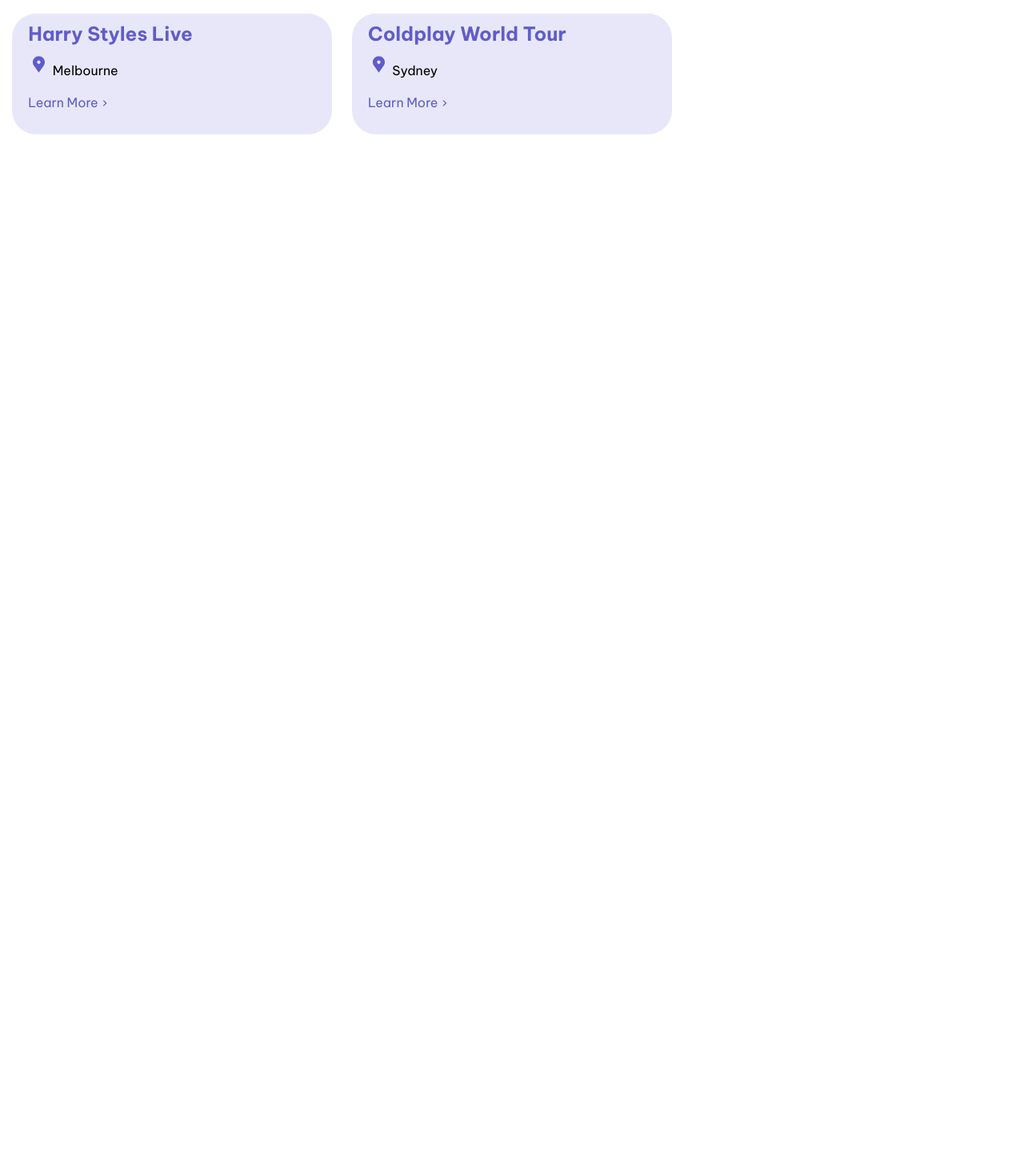
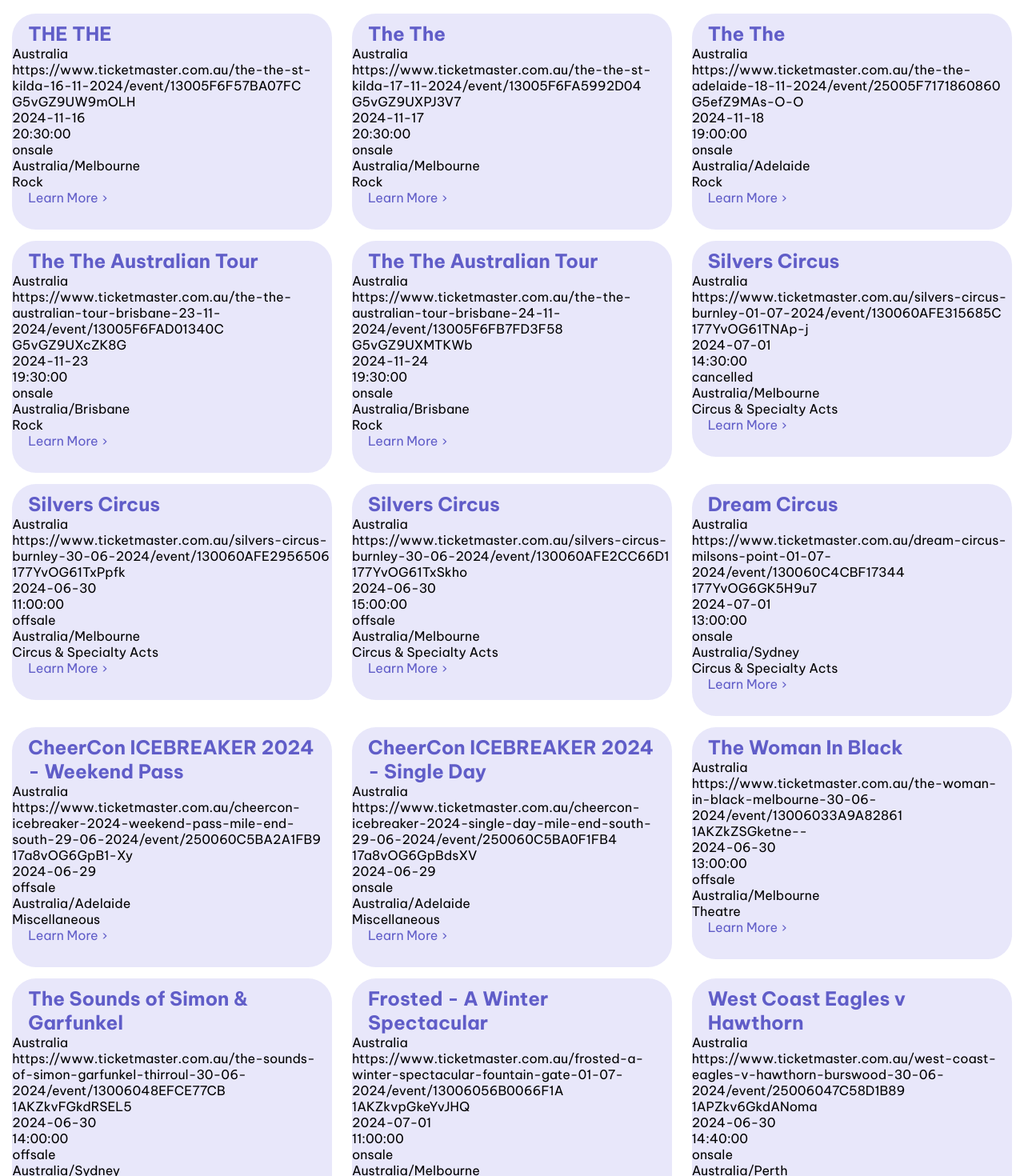
Before and after one commit to ConorShirren/visory-engineering-challenge-frontend, an Angular app in the folder client/: page / in a window 1280 px wide. Shown: the part 100-1570 px from the top of the page at 80% size. Before the commit the page ends 800 px from the top, so only its background shows below. Built offline with nearby package versions, Linux system fonts and the light colour scheme.

Commit message:
feat: update event component

```diff
--- a/client/src/app/details/details.component.ts
+++ b/client/src/app/details/details.component.ts
@@ -18,7 +18,14 @@
       <section class="listing-features">
         <h2 class="section-heading">About this event location</h2>
         <ul>
-          <li>Location: {{ event?.location }}</li>
+          <li>Location: Australia</li>
+          <li>{{ event?.url }}</li>
+          <li>{{ event?.id }}</li>
+          <li>{{ event?.dates?.start?.localDate }}</li>
+          <li>{{ event?.dates?.start?.localTime }}</li>
+          <li>{{ event?.dates?.status?.code }}</li>
+          <li>{{ event?.dates?.timezone }}</li>
+          <li>{{ event?.classification }}</li>
         </ul>
       </section>
     </article>
--- a/client/src/app/event.service.ts
+++ b/client/src/app/event.service.ts
@@ -9,18 +9,322 @@
 
   protected eventList: Event[] = [
     {
-      id: 0,
-      name: 'Harry Styles Live',
-      location: 'Melbourne',
-      type: 'concert',
-      url: 'url',
+      name: 'THE THE',
+      id: 'G5vGZ9UW9mOLH',
+      url: 'https://www.ticketmaster.com.au/the-the-st-kilda-16-11-2024/event/13005F6F57BA07FC',
+      dates: {
+        start: {
+          localDate: '2024-11-16',
+          localTime: '20:30:00',
+        },
+        status: {
+          code: 'onsale',
+        },
+        timezone: 'Australia/Melbourne',
+      },
+      classification: 'Rock',
     },
     {
-      id: 1,
-      name: 'Coldplay World Tour',
-      location: 'Sydney',
-      type: 'concert',
-      url: 'url',
+      name: 'The The',
+      id: 'G5vGZ9UXPJ3V7',
+      url: 'https://www.ticketmaster.com.au/the-the-st-kilda-17-11-2024/event/13005F6FA5992D04',
+      dates: {
+        start: {
+          localDate: '2024-11-17',
+          localTime: '20:30:00',
+        },
+        status: {
+          code: 'onsale',
+        },
+        timezone: 'Australia/Melbourne',
+      },
+      classification: 'Rock',
+    },
+    {
+      name: 'The The',
+      id: 'G5efZ9MAs-O-O',
+      url: 'https://www.ticketmaster.com.au/the-the-adelaide-18-11-2024/event/25005F7171860860',
+      dates: {
+        start: {
+          localDate: '2024-11-18',
+          localTime: '19:00:00',
+        },
+        status: {
+          code: 'onsale',
+        },
+        timezone: 'Australia/Adelaide',
+      },
+      classification: 'Rock',
+    },
+    {
+      name: 'The The Australian Tour',
+      id: 'G5vGZ9UXcZK8G',
+      url: 'https://www.ticketmaster.com.au/the-the-australian-tour-brisbane-23-11-2024/event/13005F6FAD01340C',
+      dates: {
+        start: {
+          localDate: '2024-11-23',
+          localTime: '19:30:00',
+        },
+        status: {
+          code: 'onsale',
+        },
+        timezone: 'Australia/Brisbane',
+      },
+      classification: 'Rock',
+    },
+    {
+      name: 'The The Australian Tour',
+      id: 'G5vGZ9UXMTKWb',
+      url: 'https://www.ticketmaster.com.au/the-the-australian-tour-brisbane-24-11-2024/event/13005F6FB7FD3F58',
+      dates: {
+        start: {
+          localDate: '2024-11-24',
+          localTime: '19:30:00',
+        },
+        status: {
+          code: 'onsale',
+        },
+        timezone: 'Australia/Brisbane',
+      },
+      classification: 'Rock',
+    },
+    {
+      name: 'Silvers Circus',
+      id: '177YvOG61TNAp-j',
+      url: 'https://www.ticketmaster.com.au/silvers-circus-burnley-01-07-2024/event/130060AFE315685C',
+      dates: {
+        start: {
+          localDate: '2024-07-01',
+          localTime: '14:30:00',
+        },
+        status: {
+          code: 'cancelled',
+        },
+        timezone: 'Australia/Melbourne',
+      },
+      classification: 'Circus & Specialty Acts',
+    },
+    {
+      name: 'Silvers Circus',
+      id: '177YvOG61TxPpfk',
+      url: 'https://www.ticketmaster.com.au/silvers-circus-burnley-30-06-2024/event/130060AFE2956506',
+      dates: {
+        start: {
+          localDate: '2024-06-30',
+          localTime: '11:00:00',
+        },
+        status: {
+          code: 'offsale',
+        },
+        timezone: 'Australia/Melbourne',
+      },
+      classification: 'Circus & Specialty Acts',
+    },
+    {
+      name: 'Silvers Circus',
+      id: '177YvOG61TxSkho',
+      url: 'https://www.ticketmaster.com.au/silvers-circus-burnley-30-06-2024/event/130060AFE2CC66D1',
+      dates: {
+        start: {
+          localDate: '2024-06-30',
+          localTime: '15:00:00',
+        },
+        status: {
+          code: 'offsale',
+        },
+        timezone: 'Australia/Melbourne',
+      },
+      classification: 'Circus & Specialty Acts',
+    },
+    {
+      name: 'Dream Circus',
+      id: '177YvOG6GK5H9u7',
+      url: 'https://www.ticketmaster.com.au/dream-circus-milsons-point-01-07-2024/event/130060C4CBF17344',
+      dates: {
+        start: {
+          localDate: '2024-07-01',
+          localTime: '13:00:00',
+        },
+        status: {
+          code: 'onsale',
+        },
+        timezone: 'Australia/Sydney',
+      },
+      classification: 'Circus & Specialty Acts',
+    },
+    {
+      name: 'CheerCon ICEBREAKER 2024 - Weekend Pass',
+      id: '17a8vOG6GpB1-Xy',
+      url: 'https://www.ticketmaster.com.au/cheercon-icebreaker-2024-weekend-pass-mile-end-south-29-06-2024/event/250060C5BA2A1FB9',
+      dates: {
+        start: {
+          localDate: '2024-06-29',
+        },
+        status: {
+          code: 'offsale',
+        },
+        timezone: 'Australia/Adelaide',
+      },
+      classification: 'Miscellaneous',
+    },
+    {
+      name: 'CheerCon ICEBREAKER 2024 - Single Day',
+      id: '17a8vOG6GpBdsXV',
+      url: 'https://www.ticketmaster.com.au/cheercon-icebreaker-2024-single-day-mile-end-south-29-06-2024/event/250060C5BA0F1FB4',
+      dates: {
+        start: {
+          localDate: '2024-06-29',
+        },
+        status: {
+          code: 'onsale',
+        },
+        timezone: 'Australia/Adelaide',
+      },
+      classification: 'Miscellaneous',
+    },
+    {
+      name: 'The Woman In Black',
+      id: '1AKZkZSGketne--',
+      url: 'https://www.ticketmaster.com.au/the-woman-in-black-melbourne-30-06-2024/event/13006033A9A82861',
+      dates: {
+        start: {
+          localDate: '2024-06-30',
+          localTime: '13:00:00',
+        },
+        status: {
+          code: 'offsale',
+        },
+        timezone: 'Australia/Melbourne',
+      },
+      classification: 'Theatre',
+    },
+    {
+      name: 'The Sounds of Simon & Garfunkel',
+      id: '1AKZkvFGkdRSEL5',
+      url: 'https://www.ticketmaster.com.au/the-sounds-of-simon-garfunkel-thirroul-30-06-2024/event/13006048EFCE77CB',
+      dates: {
+        start: {
+          localDate: '2024-06-30',
+          localTime: '14:00:00',
+        },
+        status: {
+          code: 'offsale',
+        },
+        timezone: 'Australia/Sydney',
+      },
+      classification: 'Other',
+    },
+    {
+      name: 'Frosted - A Winter Spectacular',
+      id: '1AKZkvpGkeYvJHQ',
+      url: 'https://www.ticketmaster.com.au/frosted-a-winter-spectacular-fountain-gate-01-07-2024/event/13006056B0066F1A',
+      dates: {
+        start: {
+          localDate: '2024-07-01',
+          localTime: '11:00:00',
+        },
+        status: {
+          code: 'onsale',
+        },
+        timezone: 'Australia/Melbourne',
+      },
+      classification: 'Family',
+    },
+    {
+      name: 'West Coast Eagles v Hawthorn',
+      id: '1APZkv6GkdANoma',
+      url: 'https://www.ticketmaster.com.au/west-coast-eagles-v-hawthorn-burswood-30-06-2024/event/25006047C58D1B89',
+      dates: {
+        start: {
+          localDate: '2024-06-30',
+          localTime: '14:40:00',
+        },
+        status: {
+          code: 'onsale',
+        },
+        timezone: 'Australia/Perth',
+      },
+      classification: 'Football',
+    },
+    {
+      name: 'St Kilda v Port Adelaide - AFL & Centre Wing Members',
+      id: '1APZkvfGkdaZeld',
+      url: 'https://www.ticketmaster.com.au/st-kilda-v-port-adelaide-afl-docklands-30-06-2024/event/25006054C9002AC3',
+      dates: {
+        start: {
+          localDate: '2024-06-30',
+          localTime: '13:10:00',
+        },
+        status: {
+          code: 'offsale',
+        },
+        timezone: 'Australia/Melbourne',
+      },
+      classification: 'Football',
+    },
+    {
+      name: 'St Kilda v Port Adelaide',
+      id: '1APZkvoGkdY8wsT',
+      url: 'https://www.ticketmaster.com.au/st-kilda-v-port-adelaide-docklands-30-06-2024/event/25006051F0432C7F',
+      dates: {
+        start: {
+          localDate: '2024-06-30',
+          localTime: '13:10:00',
+        },
+        status: {
+          code: 'offsale',
+        },
+        timezone: 'Australia/Melbourne',
+      },
+      classification: 'Football',
+    },
+    {
+      name: '2024 Suncorp Super Netball Season R12: NSW Swifts v Firebirds',
+      id: '1AefZbAGkRt7Spp',
+      url: 'https://www.ticketmaster.com.au/2024-suncorp-super-netball-season-r12-sydney-olympic-park-30-06-2024/event/2500605BE9133596',
+      dates: {
+        start: {
+          localDate: '2024-06-30',
+          localTime: '14:00:00',
+        },
+        status: {
+          code: 'offsale',
+        },
+        timezone: 'Australia/Sydney',
+      },
+      classification: 'Netball',
+    },
+    {
+      name: 'IMAGINATOR',
+      id: '1AefZbAGkmm6wBy',
+      url: 'https://www.ticketmaster.com.au/imaginator-surfers-paradise-30-06-2024/event/2500605BAE1F2EB9',
+      dates: {
+        start: {
+          localDate: '2024-06-30',
+          localTime: '10:00:00',
+        },
+        status: {
+          code: 'onsale',
+        },
+        timezone: 'Australia/Brisbane',
+      },
+      classification: 'Multimedia',
+    },
+    {
+      name: 'IMAGINATOR',
+      id: '1AefZbAGkmmFeBD',
+      url: 'https://www.ticketmaster.com.au/imaginator-surfers-paradise-01-07-2024/event/2500605BAE202EBB',
+      dates: {
+        start: {
+          localDate: '2024-07-01',
+          localTime: '10:00:00',
+        },
+        status: {
+          code: 'onsale',
+        },
+        timezone: 'Australia/Brisbane',
+      },
+      classification: 'Multimedia',
     },
   ];
 
--- a/client/src/app/event/event.component.ts
+++ b/client/src/app/event/event.component.ts
@@ -11,9 +11,14 @@
   template: `
     <section class="listing">
       <h2 class="listing-heading">{{ event.name }}</h2>
-      <p class="listing-location">
-        {{ event.location }}
-      </p>
+      <p>Australia</p>
+      <p>{{ event.url }}</p>
+      <p>{{ event.id }}</p>
+      <p>{{ event.dates.start.localDate }}</p>
+      <p>{{ event.dates.start.localTime }}</p>
+      <p>{{ event.dates.status.code }}</p>
+      <p>{{ event.dates.timezone }}</p>
+      <p>{{ event.classification }}</p>
       <a [routerLink]="['/details', event.id]">Learn More</a>
     </section>
   `,
--- a/client/src/app/types/event.ts
+++ b/client/src/app/types/event.ts
@@ -1,24 +1,19 @@
 export interface Event {
-  id: number;
+  id: string;
   name: string;
-  location: string;
-  type: string;
+  // location: string;
+  classification: string;
   url: string;
-  dates?: Dates;
+  dates: Dates;
 }
 
 interface Dates {
   start: {
-    localDate: string;
-    localTime: string;
-  };
-  end: {
-    localDate: string;
-    localTime: string;
+    localDate?: string;
+    localTime?: string;
   };
   timezone: string;
   status: {
     code: string;
   };
-  spanMultipleDays: string;
 }
```
